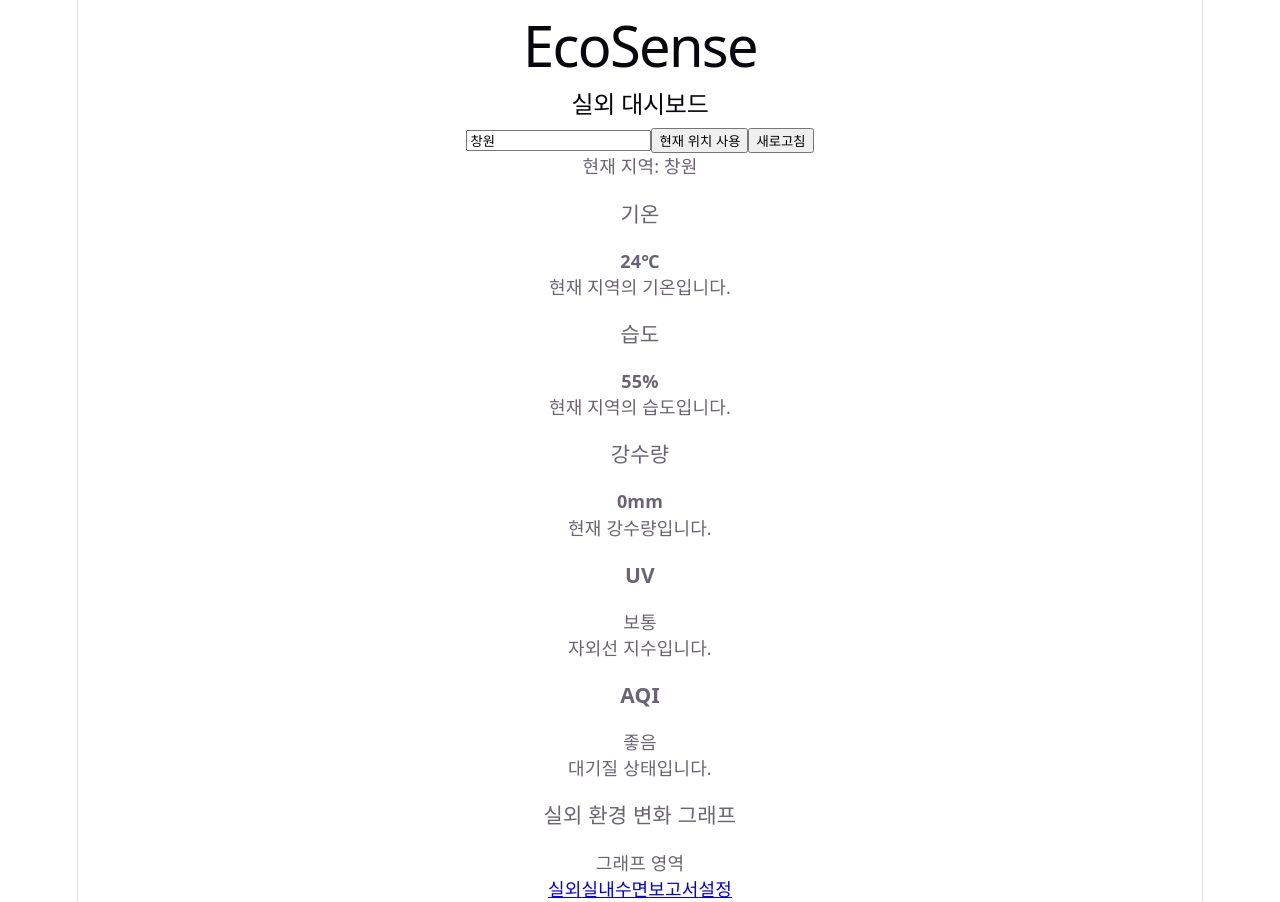
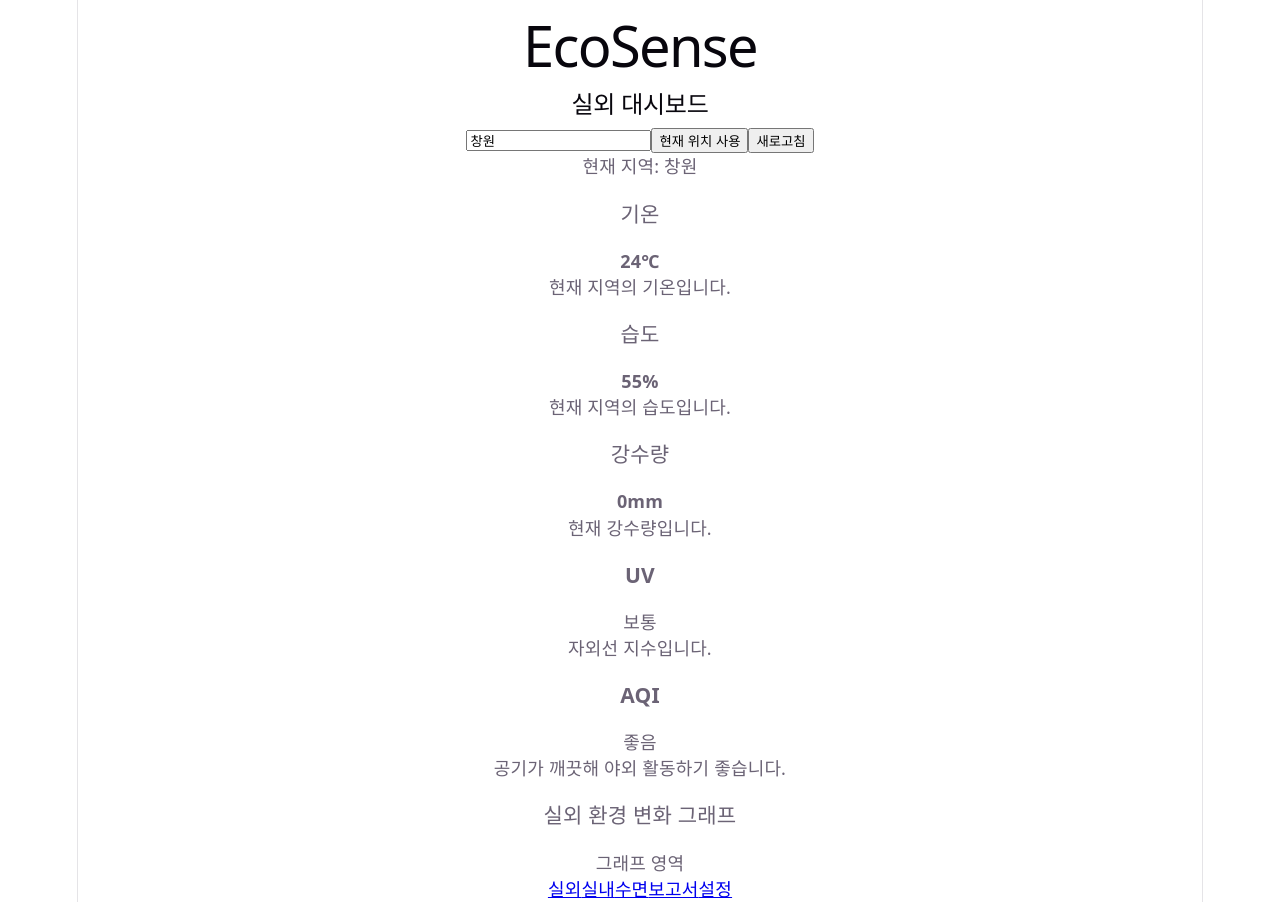
Before and after one commit to kanzer0509-cpu/ecosence-project, a React (Vite) app in the folder frontend/: page / in a window 1280 px wide. Built offline with nearby package versions, Linux system fonts and the light colour scheme; no server answers.

Commit message:
aqi 코멘트 유틸리티 추가

```diff
--- a/frontend/src/pages/outdoorpage.tsx
+++ b/frontend/src/pages/outdoorpage.tsx
@@ -3,6 +3,7 @@ import { useState } from 'react';
 import InfoCard from '../components/common/InfoCard';
 import { getOutdoorData } from '../services/outdoor';
 import { useOutdoorStore } from '../stores/useOutdoorStore';
+import { getAqiComment } from '../utils/aqi';
 
 export default function OutdoorPage() {
   const { data, location, setLocation, setData } = useOutdoorStore();
@@ -77,7 +78,7 @@ export default function OutdoorPage() {
         <InfoCard
           title="AQI"
           value={displayData.aqi}
-          description="대기질 상태입니다."
+          description={getAqiComment(displayData.aqi)}
         />
       </div>
 
--- /dev/null
+++ b/frontend/src/utils/aqi.ts
@@ -0,0 +1,8 @@
+export const getAqiComment = (aqi: string) => {
+  if (aqi === '좋음') return '공기가 깨끗해 야외 활동하기 좋습니다.';
+  if (aqi === '보통') return '대기질은 무난하지만 민감군은 주의하세요.';
+  if (aqi === '나쁨') return '마스크 착용을 권장합니다.';
+  if (aqi === '매우 나쁨') return '외출을 줄이고 창문을 닫는 것이 좋습니다.';
+
+  return '대기질 정보를 확인 중입니다.';
+};
```
